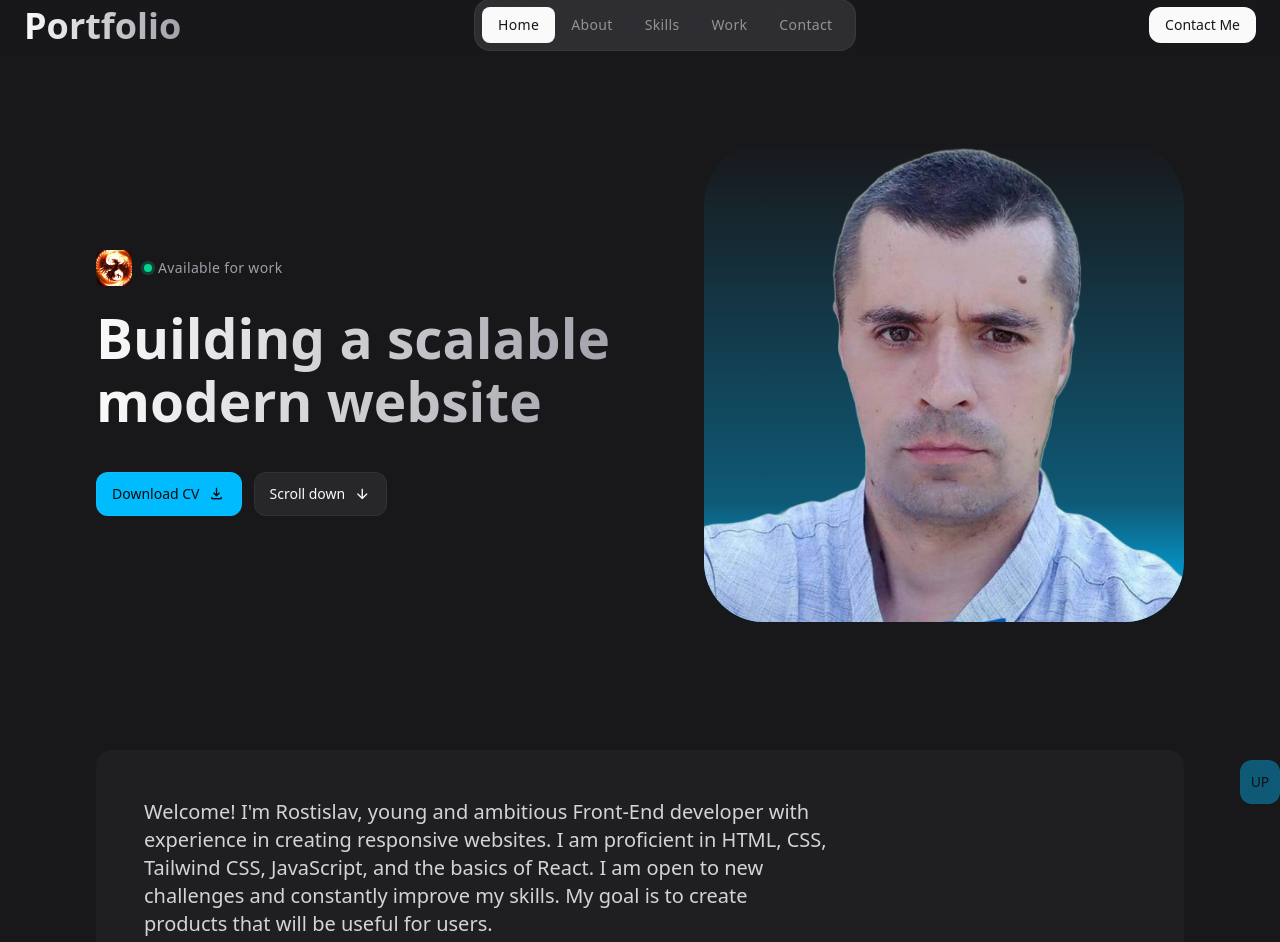
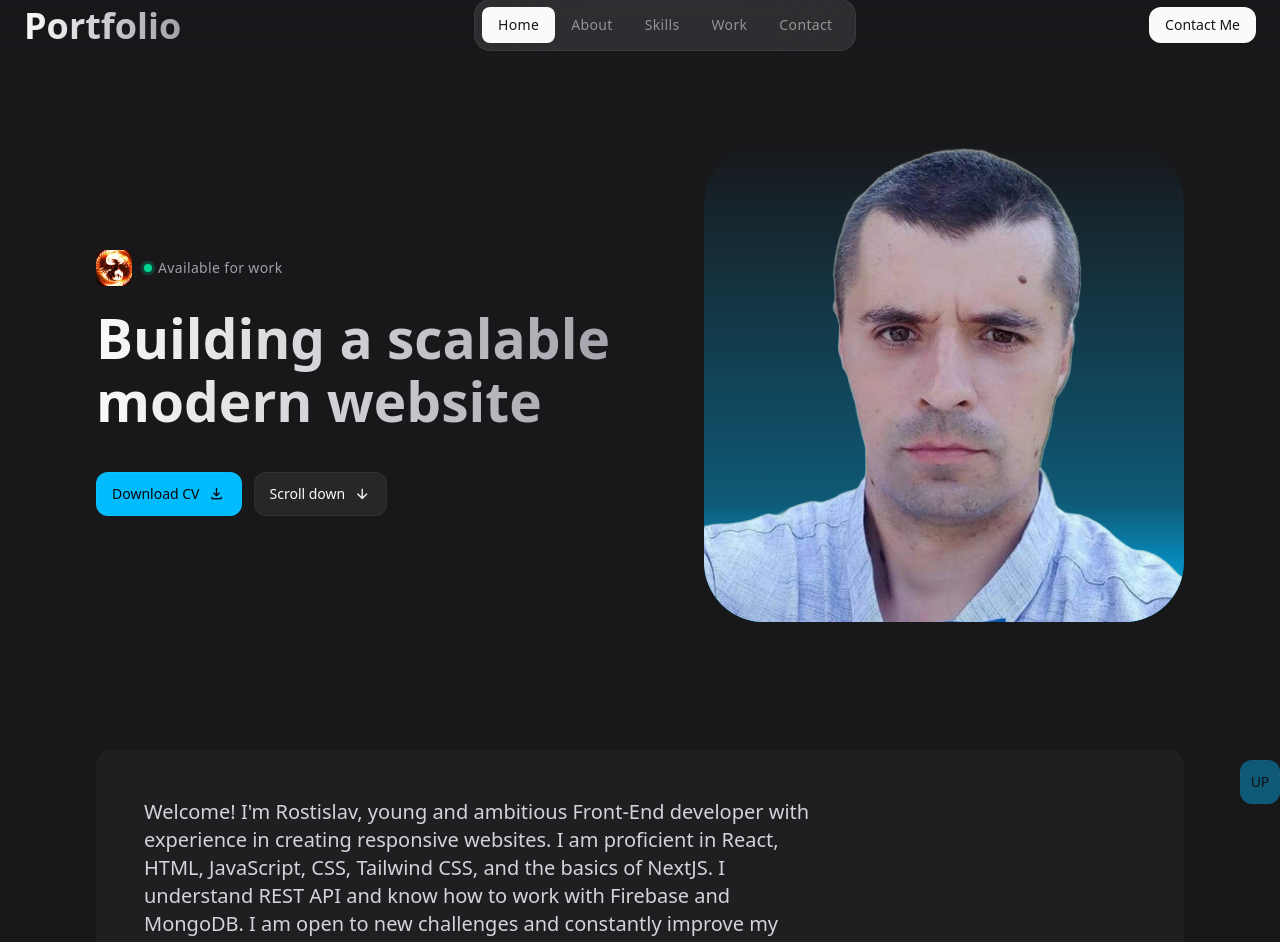
Before and after one commit to phoenixfan86/myportfolio, a React (Vite) app: page / in a window 1280 px wide. Shown: the top 942 px of the page. Built offline with nearby package versions, Linux system fonts and the light colour scheme.

Commit message:
Update About.tsx

```diff
--- a/src/components/About.tsx
+++ b/src/components/About.tsx
@@ -16,7 +16,7 @@ const About = () => {
       <div className="container">
         <div className="bg-zinc-800/50 p-7 rounded-2xl md:p-12">
           <p className="text-zinc-300 mb-4 md:mb-8 md:text-xl md:max-w-[60ch]">
-            Welcome! I&apos;m Rostislav, young and ambitious Front-End developer with experience in creating responsive websites. I am proficient in HTML, CSS, Tailwind CSS, JavaScript, and the basics of React. I am open to new challenges and constantly improve my skills. My goal is to create products that will be useful for users.
+            Welcome! I&apos;m Rostislav, young and ambitious Front-End developer with experience in creating responsive websites. I am proficient in React, HTML, JavaScript, CSS, Tailwind CSS, and the basics of NextJS. I understand REST API and know how to work with Firebase and MongoDB. I am open to new challenges and constantly improve my skills. My goal is to create products that will be useful for users.
           </p>
           <div className="flex flex-wrap items-center gap-4 md:gap-7">
             {
```
